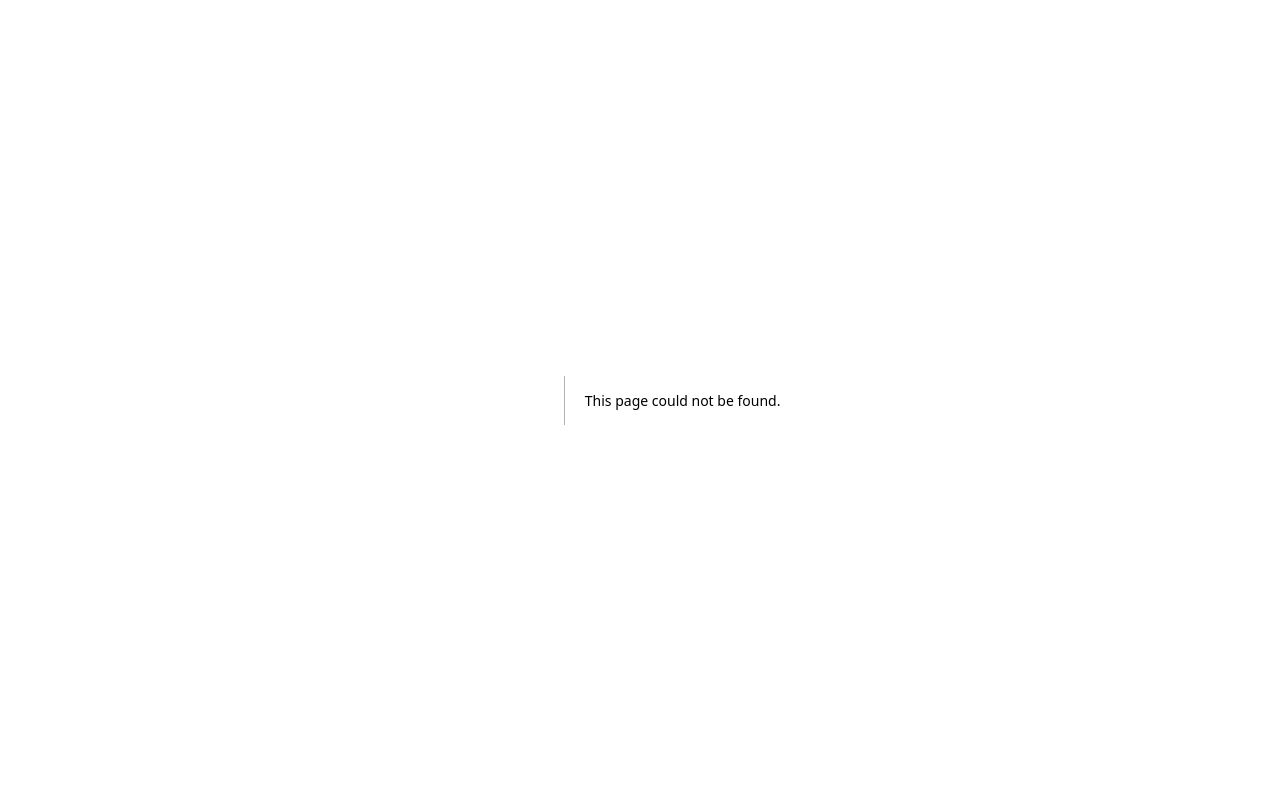
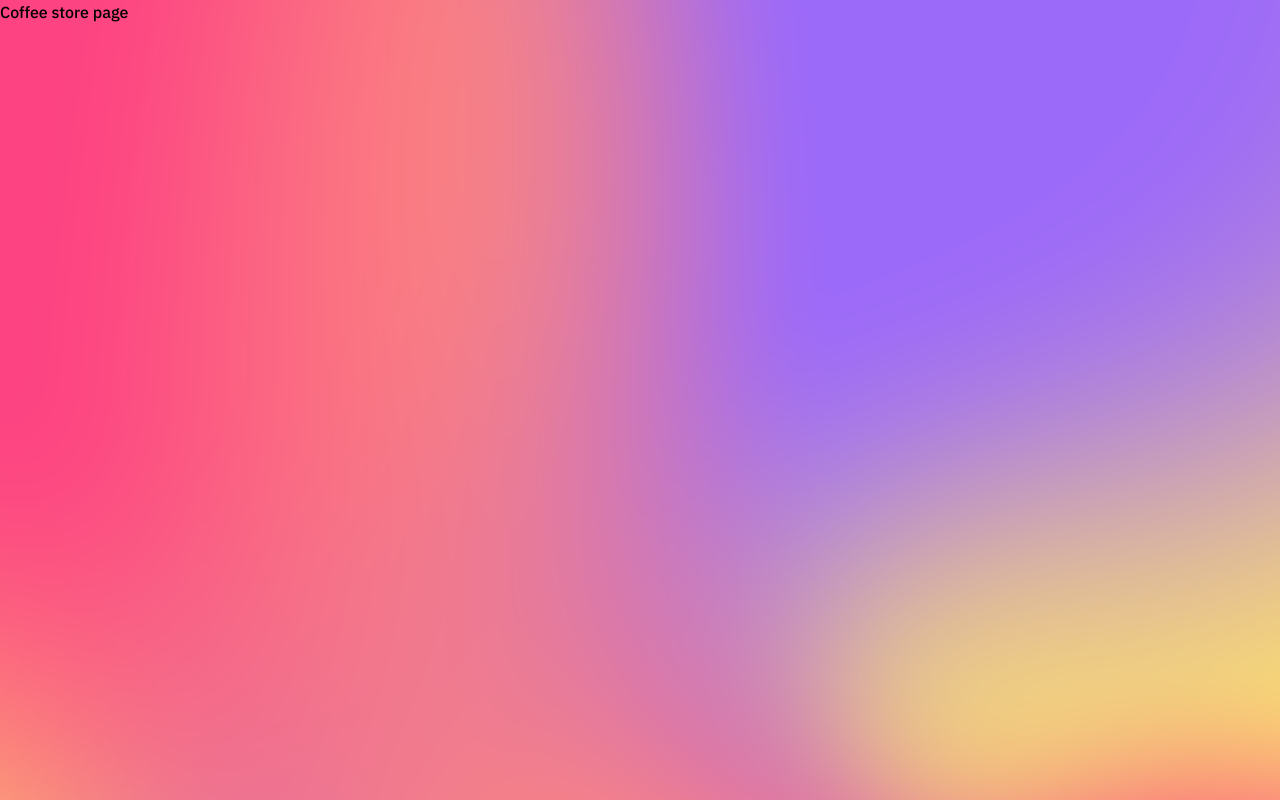
Before and after one commit to Yutman/discover-coffee-shops, a Next.js app: page /coffee-store in a window 1280 px wide. Before the commit this address had no page. Built offline with nearby package versions, Linux system fonts and the light colour scheme.

Commit message:
Create route to coffee-store by adding folder in app

```diff
--- /dev/null
+++ b/app/coffee-store/page.tsx
@@ -0,0 +1,7 @@
+import React from 'react'
+
+export default function Page() {
+  return <div>
+      Coffee store page
+    </div>
+}
--- a/app/page.tsx
+++ b/app/page.tsx
@@ -3,8 +3,10 @@ import Banner from "@/components/banner.client";
 
 export default function Home() {
   return (
-    <main className="flex min-h-screen flex-col items-center justify-between p-14">
-       <Banner/>
-    </main>
+    <div className='mb-56'>
+       <main className="flex min-h-screen flex-col items-center justify-between p-14">
+           <Banner/>
+       </main>
+    </div>
   );
 }
--- a/components/banner.client.tsx
+++ b/components/banner.client.tsx
@@ -5,6 +5,8 @@ import React from 'react'
 export default function Banner() {
 
 const handleOnClick = () => {
+  console.log('click me');
+
 }
    return (
     <div className="mb-12 grid lg:mb-24 lg:grid-cols-2">
```
